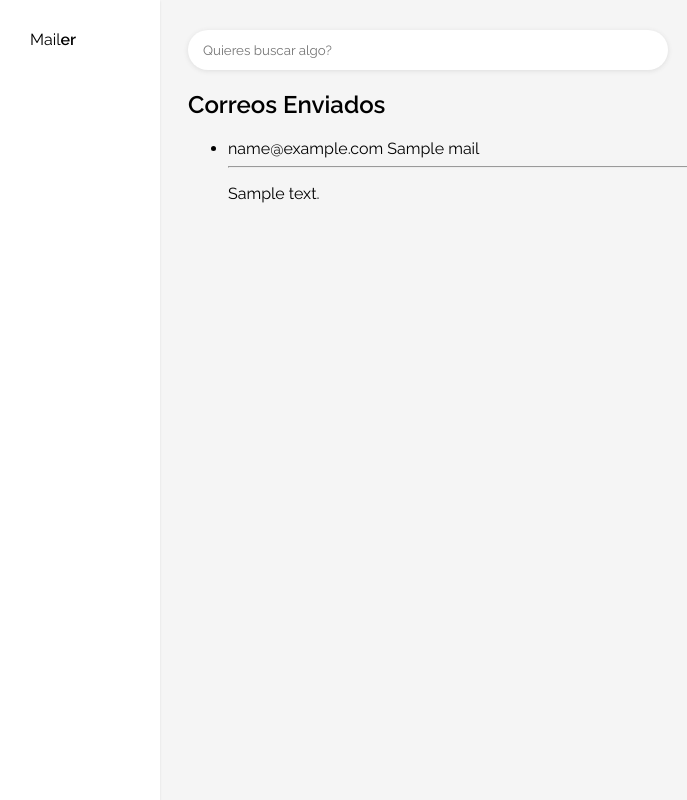
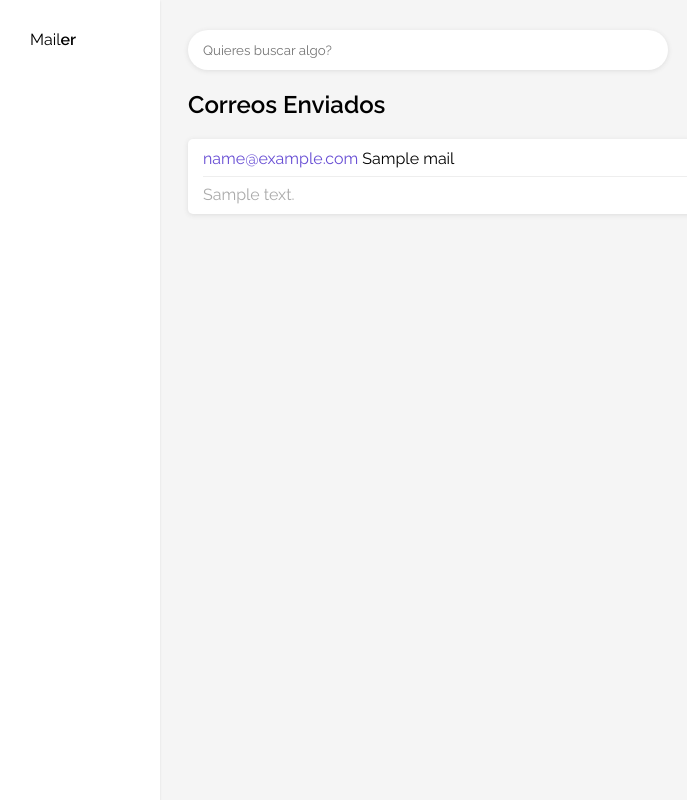
Before and after one commit to luisdiaz2022/MailerApp, a Flask app: template app/templates/mails/index.html in a window 1280 px wide. Shown: the whole page, without its empty margins (0-687 px from the left). Run offline with Flask 3, Linux system fonts and the light colour scheme; the template is opened without the code that fills it: most values are stand-ins (such as "Sample title", 1, 10 or a date in 2020).

Commit message:
Added styles to the classes in the email

```diff
--- a/app/static/styles.css
+++ b/app/static/styles.css
@@ -19,6 +19,7 @@ nav {
 .content {
     margin-left: 180px;
     margin-top: 30px;
+    margin-right: 20px;
 }
 
 form input {
@@ -32,3 +33,32 @@ form input {
     width: 450px;
     display: block;
 }
+
+ul {
+    padding-left: 0;
+}
+
+.mail {
+    background-color: white;
+    list-style-type: none;
+    margin: 0;
+    margin-bottom: 15px;
+    padding: 10px 15px;
+    box-shadow: 0 1px 5px #ddd;
+    border-radius: 5px;
+}
+
+.mail-content {
+    margin: 5px 0 0 0;
+    color: #aaa;
+}
+
+.email {
+    color: #674dd4;
+}
+
+hr {
+    border: none;
+    height: 1px;
+    background-color: #eee;
+}
```
